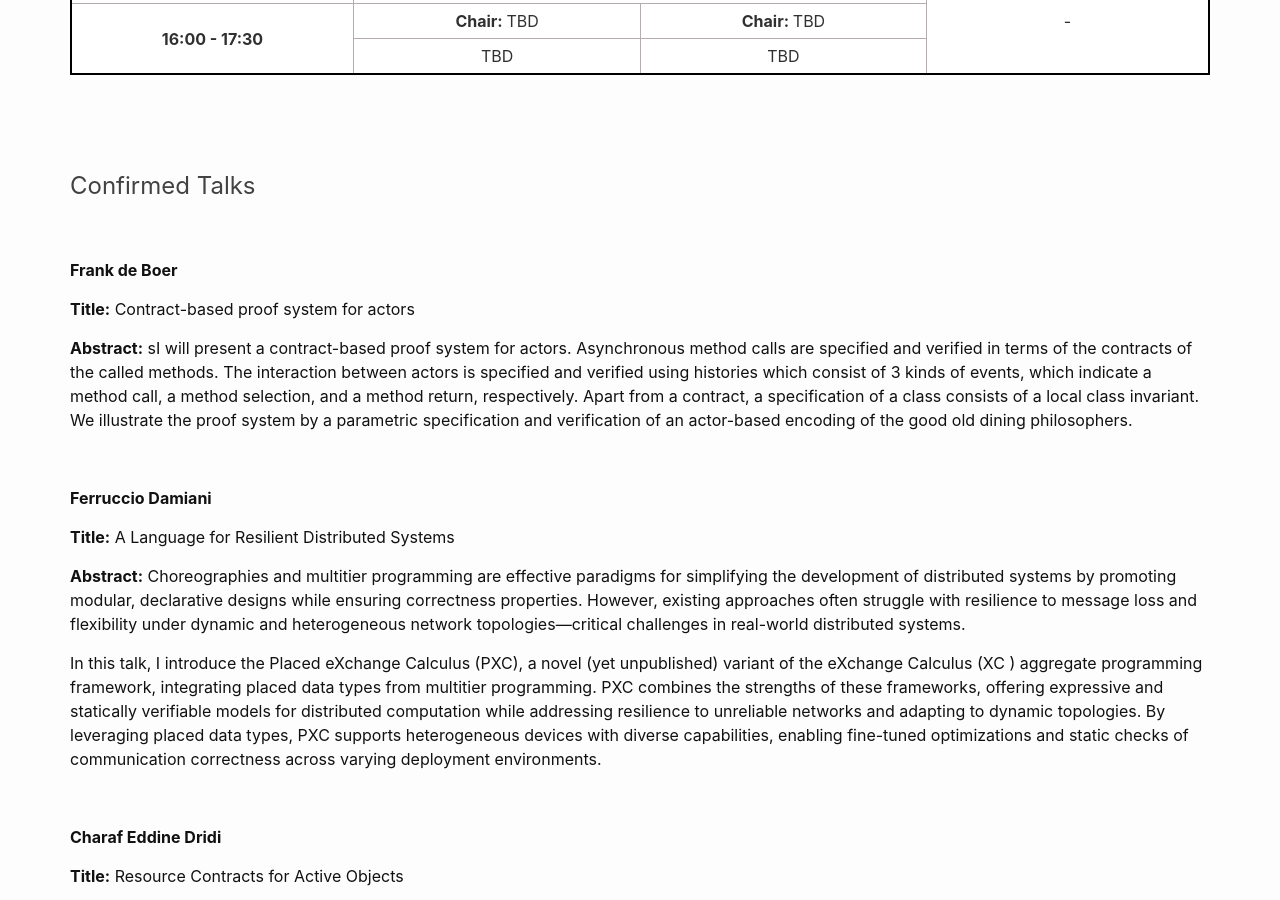
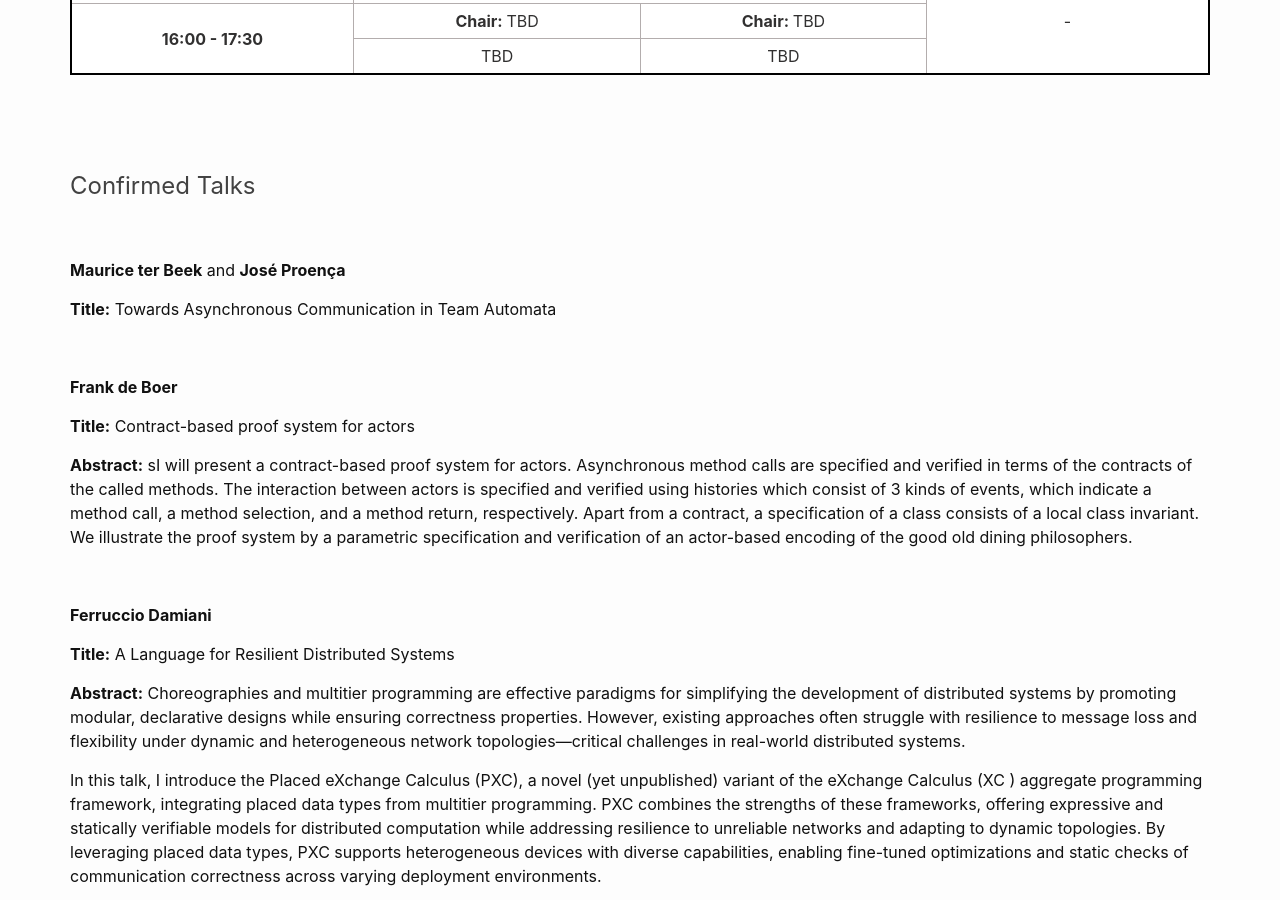
Before and after one commit to apm-workshop/2025, a Jekyll site: the page built from _pages/program.md, in a window 1280 px wide and 900 px high, scrolled down 856 px. Built offline with Jekyll 4.4.1, drawn with Linux system fonts in a browser that asks for light colours.

Commit message:
Update program.md

```diff
--- a/_pages/program.md
+++ b/_pages/program.md
@@ -98,6 +98,13 @@ hide: false
   <br> <br>
 
 ## Confirmed Talks
+
+ <br>
+
+__Maurice ter Beek__ and __José Proença__
+
+__Title:__ Towards Asynchronous Communication in Team Automata
+
  <br>
 
   __Frank de Boer__
```
